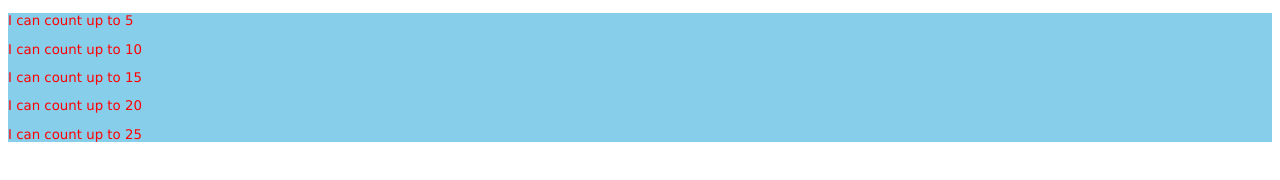
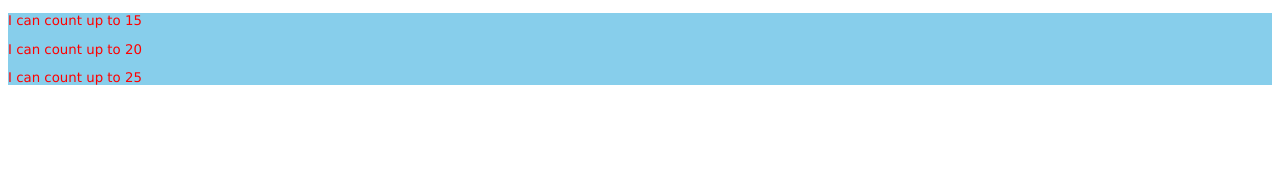
Before and after one commit to Riemaali/riemaali.github.io, a plain HTML site: page Two-graphs-in-one.html in a window 1280 px wide. Drawn offline with Linux system fonts and the light colour scheme.

Commit message:
Update Two-graphs-in-one.html

```diff
--- a/Two-graphs-in-one.html
+++ b/Two-graphs-in-one.html
@@ -34,7 +34,7 @@
 
 			var dataset = [ 5, 10, 15, 20, 25 ];
 
-			d3.select("div").selectAll("p")
+			d3.select("div").selectAll("div")
 				.data(dataset)
 				.enter()
 				.append("p")
```
